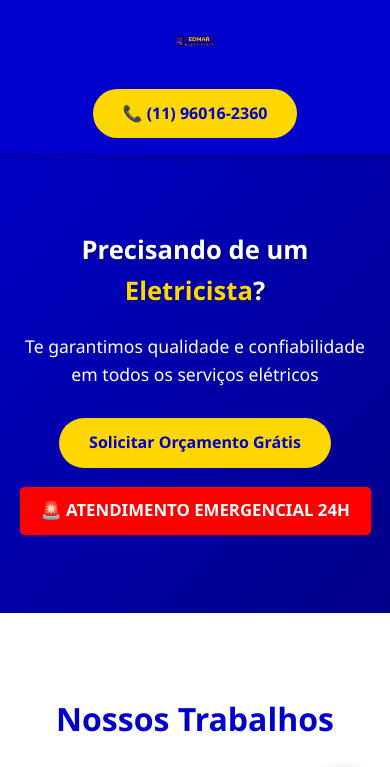
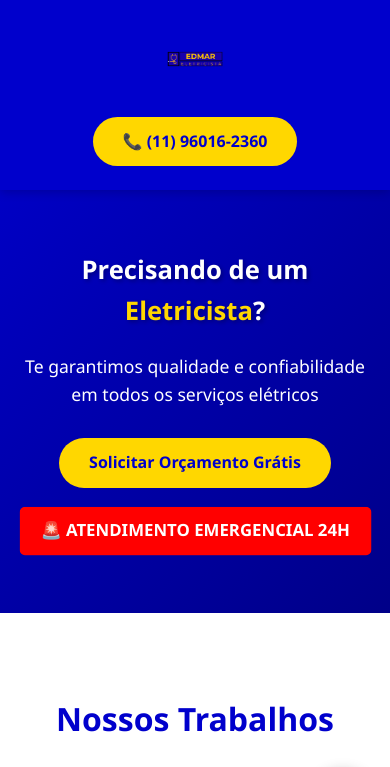
Before and after one commit to marketing-edits/edmar-eletricista, a plain HTML site: page index.html in a window 390 px wide. Shown: the top 767 px of the page. Drawn offline with Linux system fonts and the light colour scheme.

Commit message:
Update index.html

```diff
--- a/index.html
+++ b/index.html
@@ -62,7 +62,7 @@
         header {
             background: var(--primary-blue);
             color: var(--text-white);
-            padding: 1rem 0;
+            padding: 1.5rem 0;
             position: fixed;
             width: 100%;
             top: 0;
@@ -79,8 +79,9 @@
             padding: 0 20px;
         }
 
+        /* LOGO AUMENTADA */
         .logo img {
-            height: 60px;
+            height: 100px;  /* Aumentado de 60px para 100px */
             width: auto;
             max-width: 100%;
             object-fit: contain;
@@ -118,9 +119,9 @@
         .hero {
             background: linear-gradient(135deg, var(--primary-blue) 0%, #000088 100%);
             color: var(--text-white);
-            padding: 150px 20px 80px;
+            padding: 180px 20px 80px;  /* Aumentado padding-top para compensar header maior */
             text-align: center;
-            margin-top: 80px;
+            margin-top: 100px;  /* Ajustado para header maior */
         }
 
         .hero h1 {
@@ -174,7 +175,7 @@
 
         .carousel-wrapper {
             display: flex;
-            transition: transform 0.6s ease-in-out;
+            transition: transform 0.8s ease-in-out;  /* Transição mais suave (aumentado de 0.6s para 0.8s) */
         }
 
         .carousel-slide {
@@ -500,6 +501,11 @@
 
         /* Responsive Design */
         @media (max-width: 768px) {
+            .hero {
+                padding: 160px 20px 60px;
+                margin-top: 90px;
+            }
+
             .hero h1 {
                 font-size: 2rem;
             }
@@ -513,8 +519,9 @@
                 gap: 15px;
             }
 
+            /* Logo maior no mobile também */
             .logo img {
-                height: 50px;
+                height: 80px;  /* Aumentado de 50px para 80px */
             }
 
             .section-title {
@@ -571,6 +578,11 @@
             .carousel-nav {
                 padding: 8px 12px;
                 font-size: 1rem;
+            }
+
+            /* Logo menor em telas muito pequenas */
+            .logo img {
+                height: 70px;
             }
         }
 
@@ -833,7 +845,7 @@
 
     <!-- JavaScript -->
     <script>
-        // Carousel functionality
+        // Carousel functionality - PASSAGEM AUTOMÁTICA LATERAL
         let currentSlide = 0;
         const totalSlides = 3;
         let autoPlayInterval;
@@ -842,6 +854,7 @@
             const wrapper = document.getElementById('carouselWrapper');
             const indicators = document.querySelectorAll('.indicator');
 
+            // Move o carrossel para o lado (translateX)
             wrapper.style.transform = `translateX(-${currentSlide * 100}%)`;
 
             indicators.forEach((indicator, index) => {
@@ -870,8 +883,8 @@
 
         function autoPlay() {
             autoPlayInterval = setInterval(() => {
-                moveSlide(1);
-            }, 4000); // Change slide every 4 seconds
+                moveSlide(1);  // Move automaticamente para o próximo slide
+            }, 4000); // Muda a cada 4 segundos
         }
 
         function resetAutoPlay() {
@@ -879,10 +892,10 @@
             autoPlay();
         }
 
-        // Start auto-play when page loads
+        // Inicia passagem automática quando a página carrega
         autoPlay();
 
-        // Pause auto-play when user hovers over carousel
+        // Pausa a passagem automática quando o mouse está sobre o carrossel
         const carouselContainer = document.querySelector('.carousel-container');
         carouselContainer.addEventListener('mouseenter', () => {
             clearInterval(autoPlayInterval);
@@ -892,7 +905,7 @@
             autoPlay();
         });
 
-        // Touch support for mobile
+        // Suporte a toque para mobile (deslizar com o dedo)
         let touchStartX = 0;
         let touchEndX = 0;
 
@@ -907,10 +920,10 @@
 
         function handleSwipe() {
             if (touchEndX < touchStartX - 50) {
-                moveSlide(1);
+                moveSlide(1);  // Deslizar para esquerda = próximo
             }
             if (touchEndX > touchStartX + 50) {
-                moveSlide(-1);
+                moveSlide(-1);  // Deslizar para direita = anterior
             }
         }
 
```
